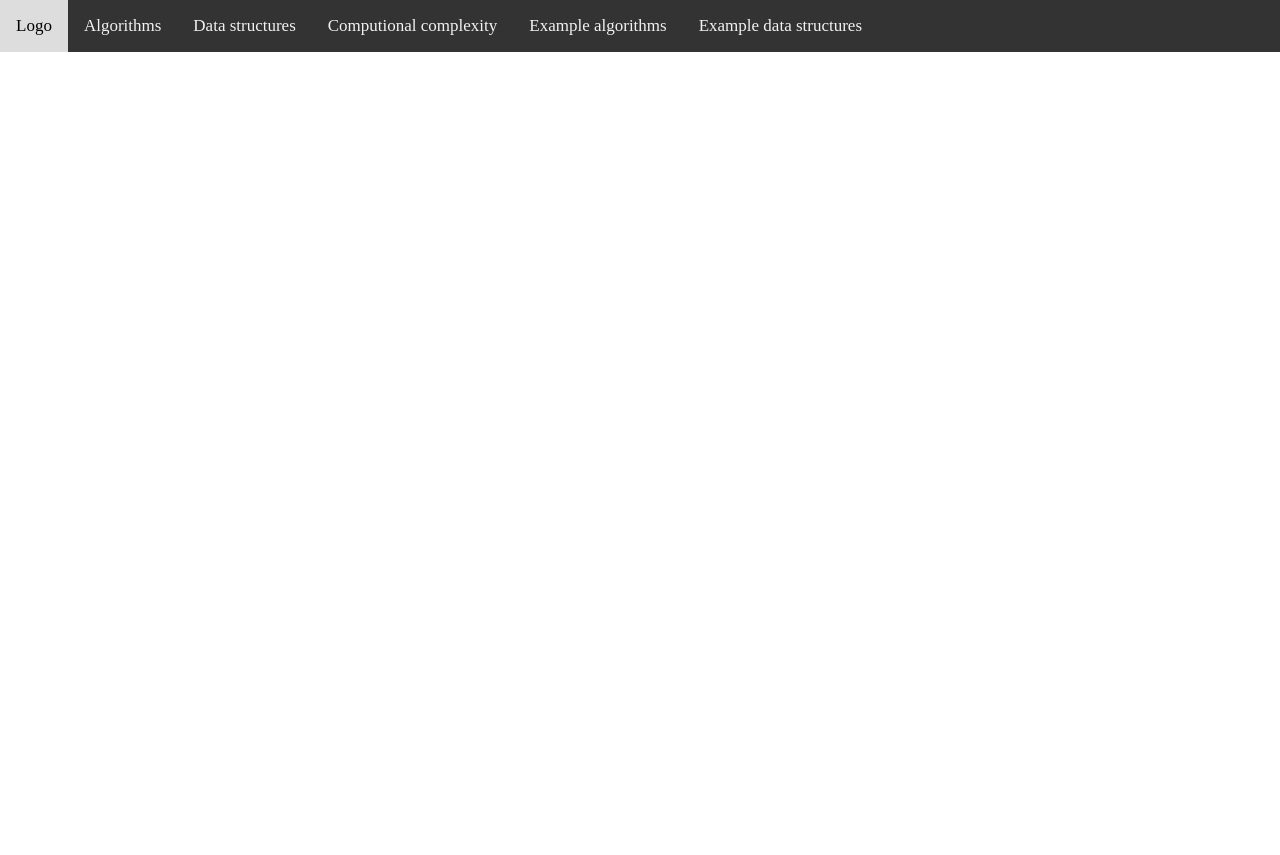
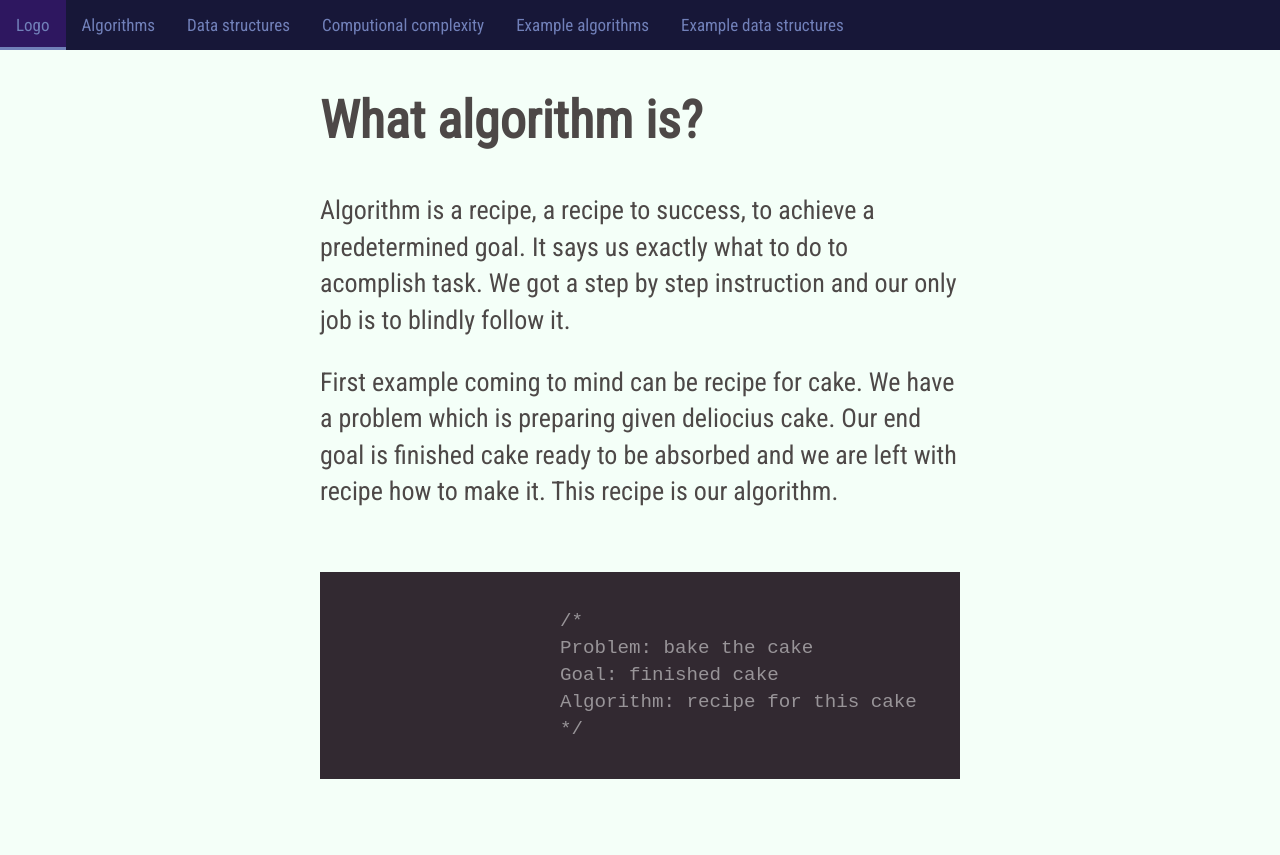
Before and after one commit to Anwarus/Algorithms, a website: page algorithms.html in a window 1280 px wide. Before the commit the page ends 800 px from the top, so only its background shows below. Drawn offline with nearby package versions, Linux system fonts and the light colour scheme.

Commit message:
Add algorithm description and improve navbar

```diff
--- a/algorithms.html
+++ b/algorithms.html
@@ -11,10 +11,12 @@
             rel="stylesheet"
             href="https://cdnjs.cloudflare.com/ajax/libs/font-awesome/4.7.0/css/font-awesome.min.css"
         />
+        <link href="https://fonts.googleapis.com/css?family=Roboto+Condensed" rel="stylesheet" />
 
         <link rel="stylesheet" href="css/normalize.css" />
         <link rel="stylesheet" href="css/main.css" />
         <link rel="stylesheet" href="css/navbar.css" />
+        <link rel="stylesheet" href="css/hopscotch.css" />
 
         <meta name="theme-color" content="#fafafa" />
     </head>
@@ -30,15 +32,38 @@
 
         <!-- Top Navigation Menu -->
         <div class="topnav" id="myTopnav">
-            <a href="#home" class="active">Logo</a>
-            <a href="#news">Algorithms</a>
-            <a href="#contact">Data structures</a>
-            <a href="#about">Computional complexity</a>
-            <a href="#about">Example algorithms</a>
-            <a href="#about">Example data structures</a>
-            <a href="javascript:void(0);" class="icon" onclick="toogle()">
+            <a class="nav-item active" href="#home">Logo</a>
+            <a class="nav-item" href="#news">Algorithms</a>
+            <a class="nav-item" href="#contact">Data structures</a>
+            <a class="nav-item" href="#about">Computional complexity</a>
+            <a class="nav-item" href="#about">Example algorithms</a>
+            <a class="nav-item" href="#about">Example data structures</a>
+            <a class="nav-item icon" href="javascript:void(0);" onclick="toogle()">
                 <i class="fa fa-bars"></i>
             </a>
+        </div>
+
+        <div class="slide">
+            <h1>What algorithm is?</h1>
+            <p>
+                Algorithm is a recipe, a recipe to success, to achieve a predetermined goal. It says
+                us exactly what to do to acomplish task. We got a step by step instruction and our
+                only job is to blindly follow it.
+            </p>
+            <p>
+                First example coming to mind can be recipe for cake. We have a problem which is
+                preparing given deliocius cake. Our end goal is finished cake ready to be absorbed
+                and we are left with recipe how to make it. This recipe is our algorithm.
+            </p>
+            <pre>
+                <code class="javascript">
+                    /*
+                    Problem: bake the cake
+                    Goal: finished cake
+                    Algorithm: recipe for this cake
+                    */
+                </code>
+            </pre>
         </div>
 
         <script src="js/vendor/modernizr-3.6.0.min.js"></script>
@@ -47,12 +72,13 @@
             integrity="sha256-FgpCb/KJQlLNfOu91ta32o/NMZxltwRo8QtmkMRdAu8="
             crossorigin="anonymous"
         ></script>
+        <script src="js/plugins.js"></script>
+        <script src="js/navbar.js"></script>
+        <script src="js/vendor/highlight.pack.js"></script>
         <script>
+            hljs.initHighlightingOnLoad();
             window.jQuery ||
                 document.write('<script src="js/vendor/jquery-3.3.1.min.js"><\/script>');
         </script>
-        <script src="js/plugins.js"></script>
-        <script src="js/main.js"></script>
-        <script src="js/navbar.js"></script>
     </body>
 </html>
--- a/css/main.css
+++ b/css/main.css
@@ -6,7 +6,6 @@
  * Credit left inline and big thanks to Nicolas Gallagher, Jonathan Neal,
  * Kroc Camen, and the H5BP dev community and team.
  */
-
 
 /* ==========================================================================
    Base styles: opinionated defaults
@@ -90,27 +89,35 @@ textarea {
     padding: 0.2em 0;
 }
 
-
-
-
 /* ==========================================================================
    Author's custom styles
    ========================================================================== */
 
+html {
+    box-sizing: border-box !important;
+}
+*,
+*:before,
+*:after {
+    box-sizing: inherit !important;
+}
 
+body {
+    font-family: 'Roboto Condensed', sans-serif;
+    font-size: 26px;
+    background-color: #f4fff8;
+    color: #4d4847;
+}
 
+code {
+    font-family: monospace;
+    font-size: 1.2rem;
+}
 
-
-
-
-
-
-
-
-
-
-
-
+.slide {
+    width: 50%;
+    margin: auto;
+}
 
 /* ==========================================================================
    Helper classes
@@ -184,14 +191,13 @@ textarea {
 
 .clearfix:before,
 .clearfix:after {
-  content: " "; /* 1 */
+    content: ' '; /* 1 */
     display: table; /* 2 */
 }
 
 .clearfix:after {
     clear: both;
 }
-
 
 /* ==========================================================================
    EXAMPLE Media Queries for Responsive Design.
@@ -209,7 +215,6 @@ textarea {
     (min-resolution: 120dpi) {
     /* Style adjustments for high resolution devices */
 }
-
 
 /* ==========================================================================
    Print styles.
@@ -234,11 +239,11 @@ textarea {
     }
 
     a[href]:after {
-        content: " (" attr(href) ")";
+        content: ' (' attr(href) ')';
     }
 
     abbr[title]:after {
-        content: " (" attr(title) ")";
+        content: ' (' attr(title) ')';
     }
 
     /*
@@ -246,9 +251,9 @@ textarea {
      * or use the `javascript:` pseudo protocol
      */
 
-    a[href^="#"]:after,
-    a[href^="javascript:"]:after {
-        content: "";
+    a[href^='#']:after,
+    a[href^='javascript:']:after {
+        content: '';
     }
 
     pre {
--- a/css/navbar.css
+++ b/css/navbar.css
@@ -1,14 +1,18 @@
 /* Add a black background color to the top navigation */
 .topnav {
-    background-color: #333;
+    background-color: #171738;
     overflow: hidden;
+}
+
+.topnav .nav-item {
+    height: 50px;
 }
 
 /* Style the links inside the navigation bar */
 .topnav a {
     float: left;
     display: block;
-    color: #f2f2f2;
+    color: #7180b9;
     text-align: center;
     padding: 14px 16px;
     text-decoration: none;
@@ -17,14 +21,13 @@
 
 /* Change the color of links on hover */
 .topnav a:hover {
-    background-color: #ddd;
-    color: black;
+    background-color: #2e1760;
+    color: #7180b9;
 }
 
 /* Add an active class to highlight the current page */
 .active {
-    background-color: #4caf50;
-    color: white;
+    border-bottom: 3px solid #7180b9;
 }
 
 /* Hide the link that should open and close the topnav on small screens */
```
Also changed, not shown: js/algorithms.js (+16 -3 lines). Lines whose indentation alone changed are shown as unchanged.
